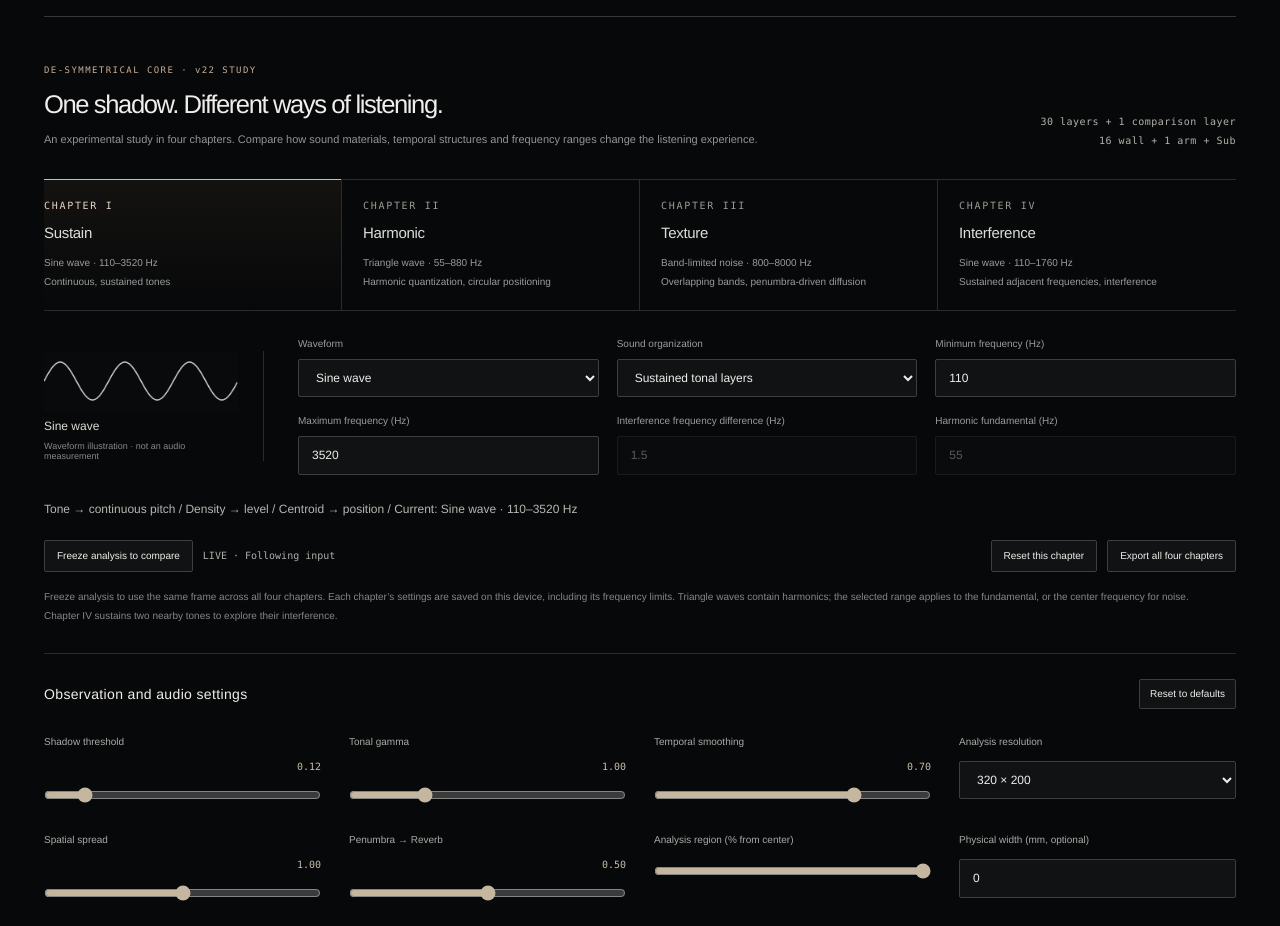
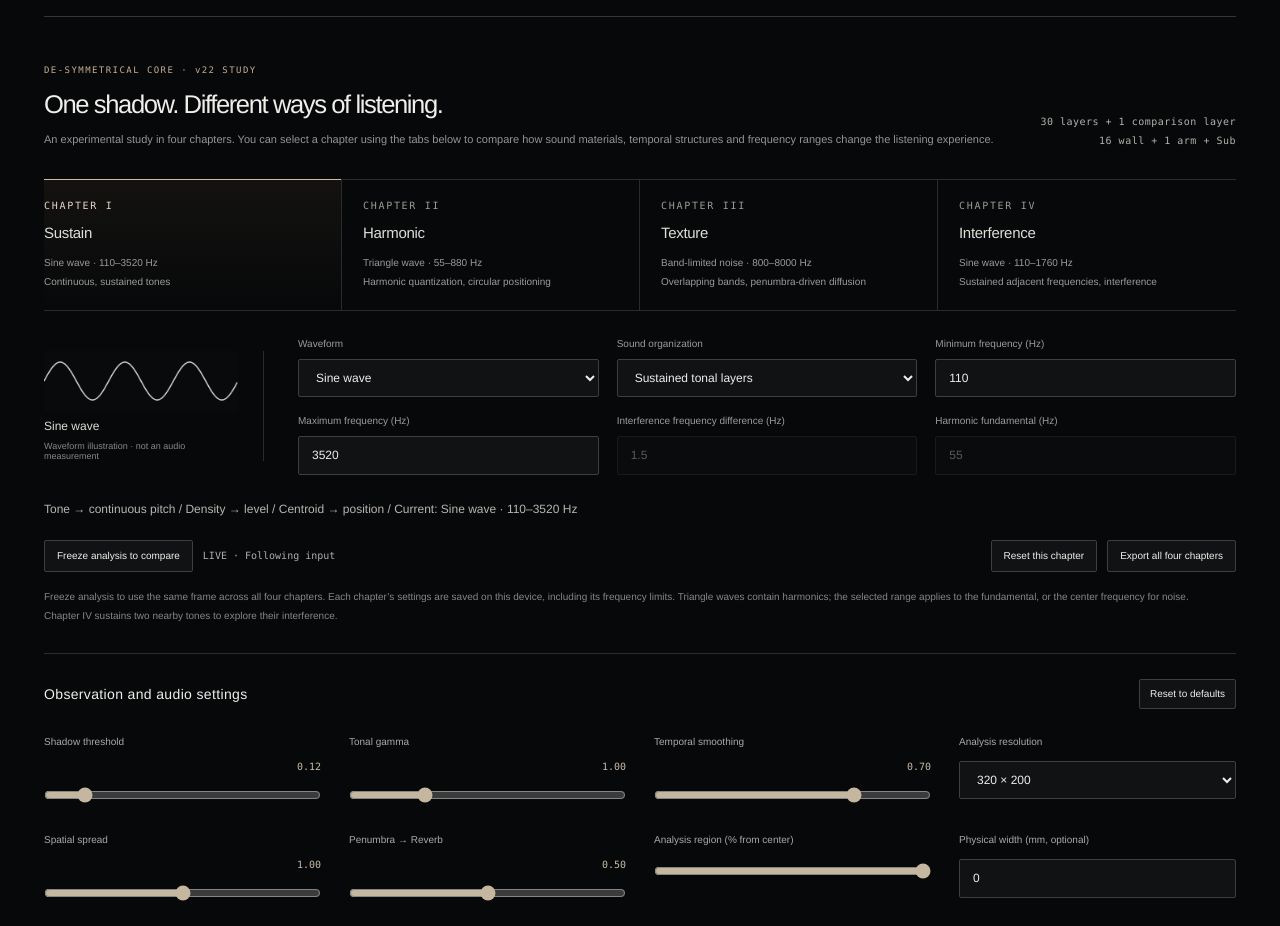
Before and after one commit to keigoyoshida7/desymmetrical-core-web, a website: page index.html in a window 1280 px wide. Shown: the part 821-1747 px from the top of the page. Drawn offline with Linux system fonts and the light colour scheme; animation ran at ten frames a second.

Commit message:
Explain chapter tab selection in the study introduction

```diff
--- a/index.html
+++ b/index.html
@@ -53,7 +53,7 @@
       </div>
       <section class="signal-stage"><div class="stage-heading"><span>LIVE SONIFICATION / CORE STUDY</span><span id="stage-mode">I / CONTINUUM</span></div><canvas id="signal-field" width="1500" height="650" aria-label="影の階調と音組織を示すリアルタイム表示" data-en-aria-label="Live visualization of shadow tone and sound organization"></canvas><div class="stage-footer"><span id="stage-readout">30 TONE LAYERS</span><span>SHADOW → ORGANIZATION → SPACE</span></div></section>
       <section class="chapter-lab" aria-label="4章の音組織" data-en-aria-label="Four chapters of sound organization">
-        <div class="chapter-heading"><div><span class="eyebrow">DE-SYMMETRICAL CORE · v22 STUDY</span><h2 data-en="One shadow. Different ways of listening.">同じ影から、異なる音の経験へ。</h2><p data-en="An experimental study in four chapters. Compare how sound materials, temporal structures and frequency ranges change the listening experience.">4章構成の実験案。音素材・時間構造・周波数帯を切り替え、聴こえ方の違いを比較します。</p></div><span class="core-spec"><span data-en="30 layers + 1 comparison layer">30層 + 比較1層</span><br><span data-en="16 wall + 1 arm + Sub">壁16 + アーム1 + Sub</span></span></div>
+        <div class="chapter-heading"><div><span class="eyebrow">DE-SYMMETRICAL CORE · v22 STUDY</span><h2 data-en="One shadow. Different ways of listening.">同じ影から、異なる音の経験へ。</h2><p data-en="An experimental study in four chapters. You can select a chapter using the tabs below to compare how sound materials, temporal structures and frequency ranges change the listening experience.">4章構成の実験案。下のチャプタータブから章を選び、音素材・時間構造・周波数帯による聴こえ方の違いを比較できます。</p></div><span class="core-spec"><span data-en="30 layers + 1 comparison layer">30層 + 比較1層</span><br><span data-en="16 wall + 1 arm + Sub">壁16 + アーム1 + Sub</span></span></div>
         <div id="chapter-cards" class="chapter-cards" role="group" aria-label="章の選択" data-en-aria-label="Choose a chapter"></div>
         <div class="sound-workbench">
           <div class="wave-display"><canvas id="wave-preview" width="240" height="70" aria-label="選択した波形の模式図" data-en-aria-label="Illustration of the selected waveform"></canvas><strong id="current-wave" data-en="Sine wave">sin波</strong><small data-en="Waveform illustration · not an audio measurement">波形の模式図 · 音声測定ではありません</small></div>
```
